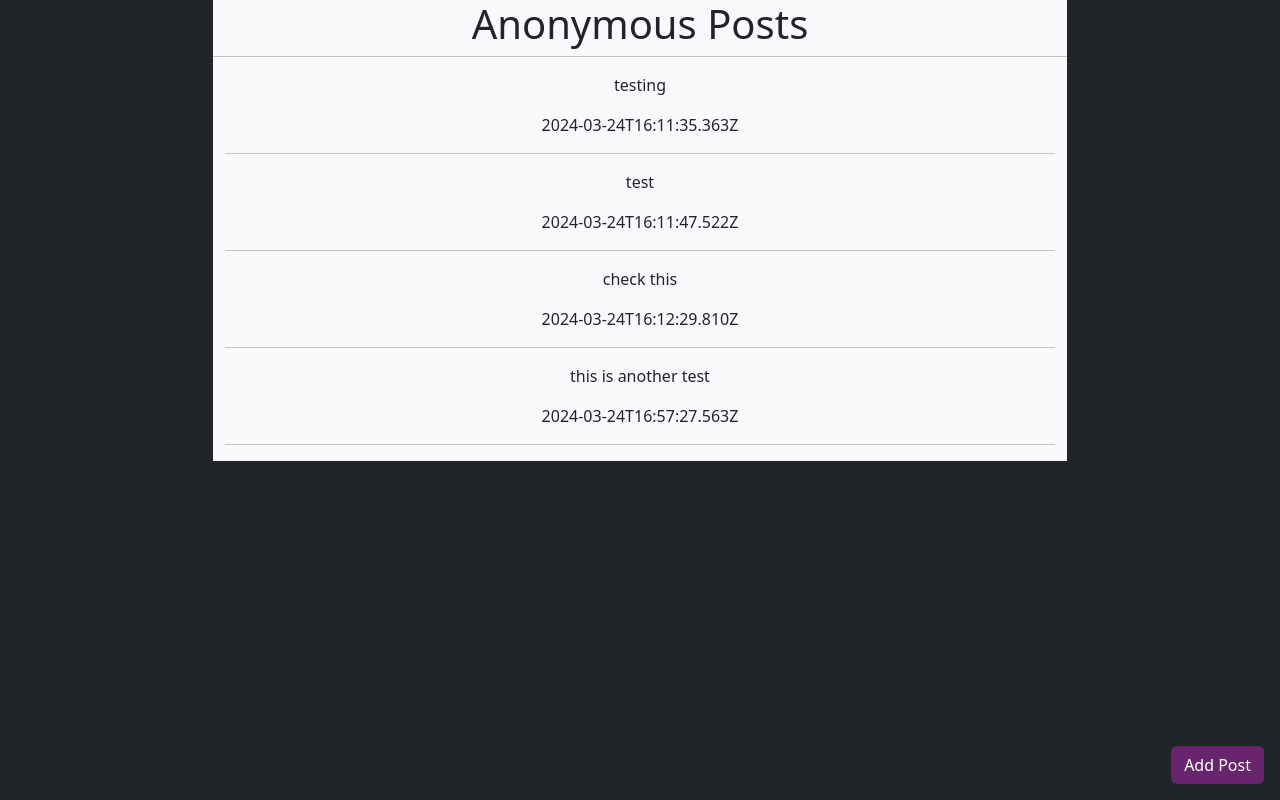
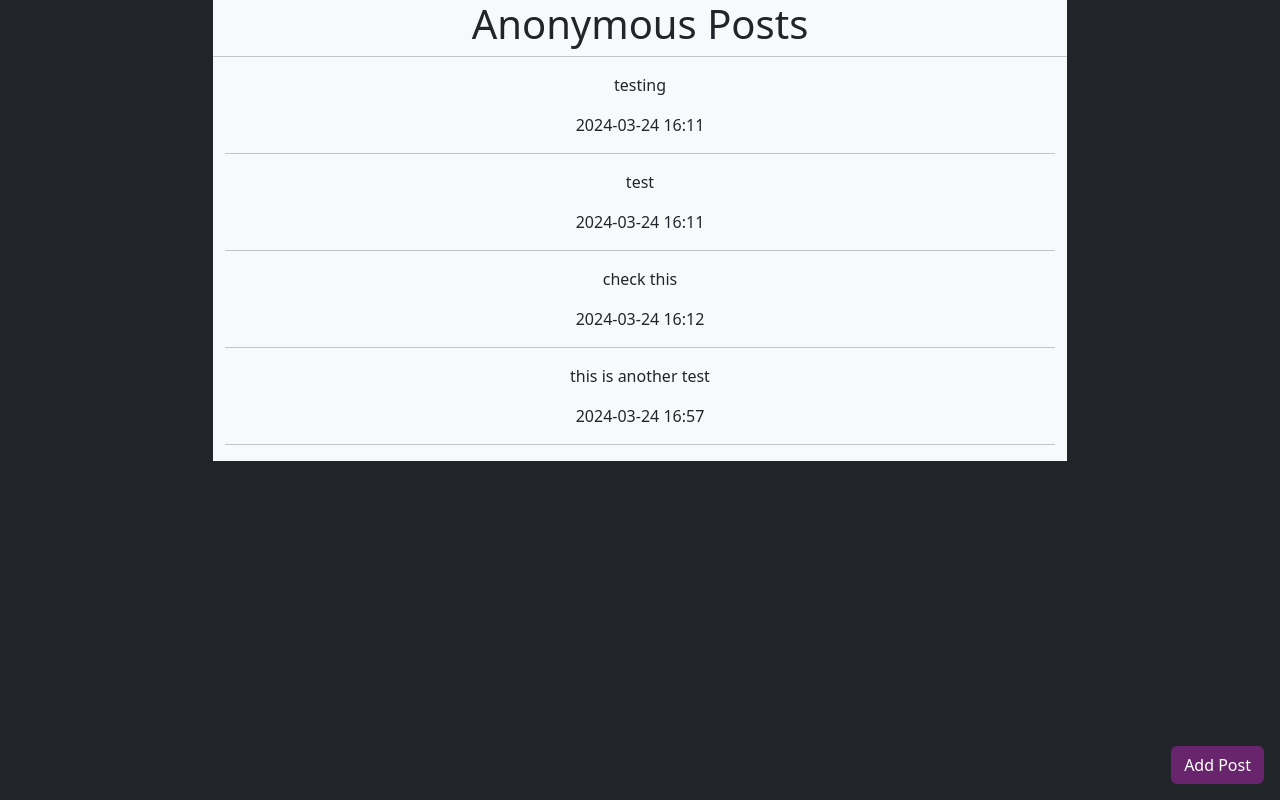
Before and after one commit to WilliamMorgan73/ProgBlack2, a Next.js app: page / in a window 1280 px wide. Built offline with nearby package versions, Linux system fonts and the light colour scheme.

Commit message:
posts show data and time

```diff
--- a/src/app/components/displayPost.js
+++ b/src/app/components/displayPost.js
@@ -7,7 +7,7 @@ const DisplayPost = () => {
                 {data.map((post) => (
                   <div key={post.postID}>
                     <p>{post.message}</p>
-                    <p>{post.creationTime}</p>
+                    <p>{post.creationTime.slice(0,10)} {post.creationTime.slice(11,16)}</p>
                     <hr></hr>
                   </div>
                 ))}
```
